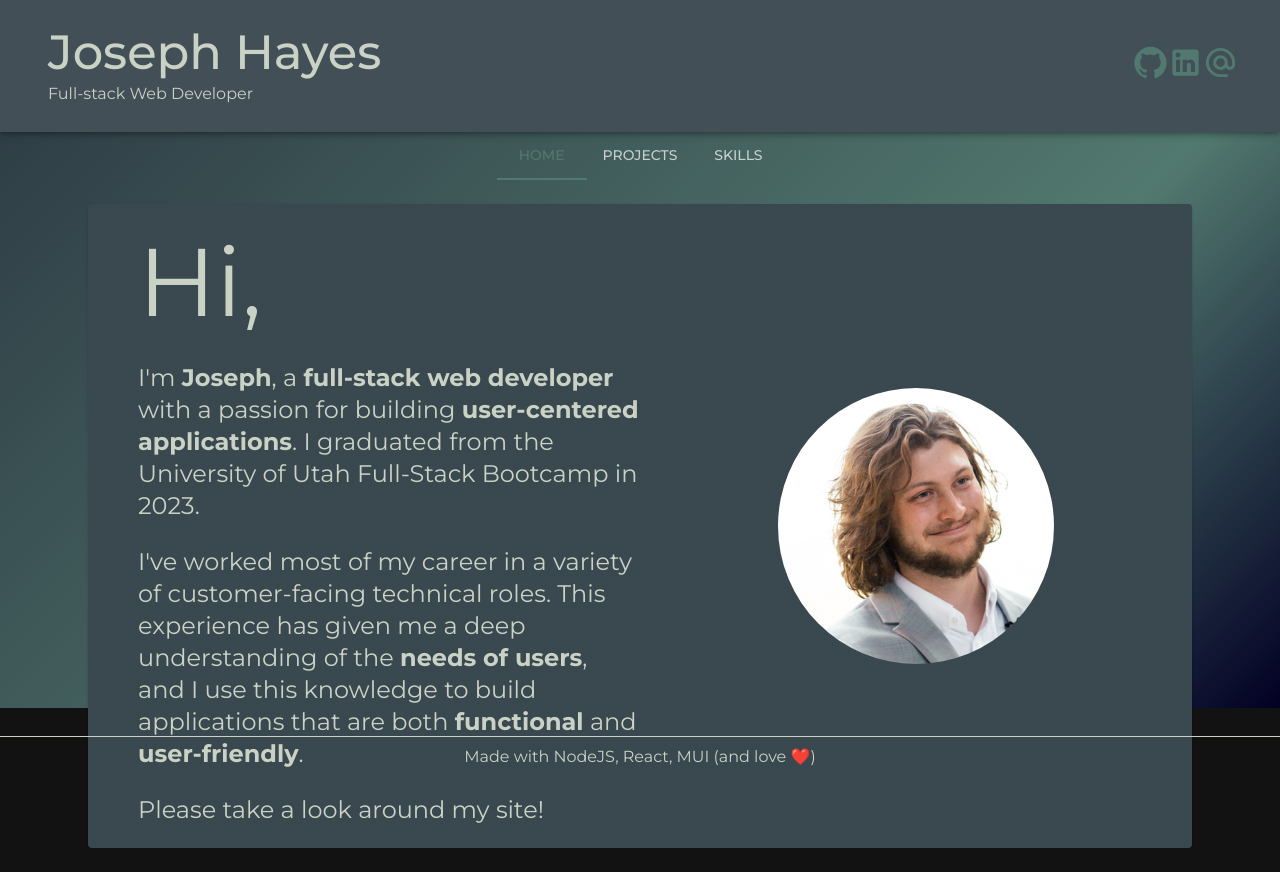
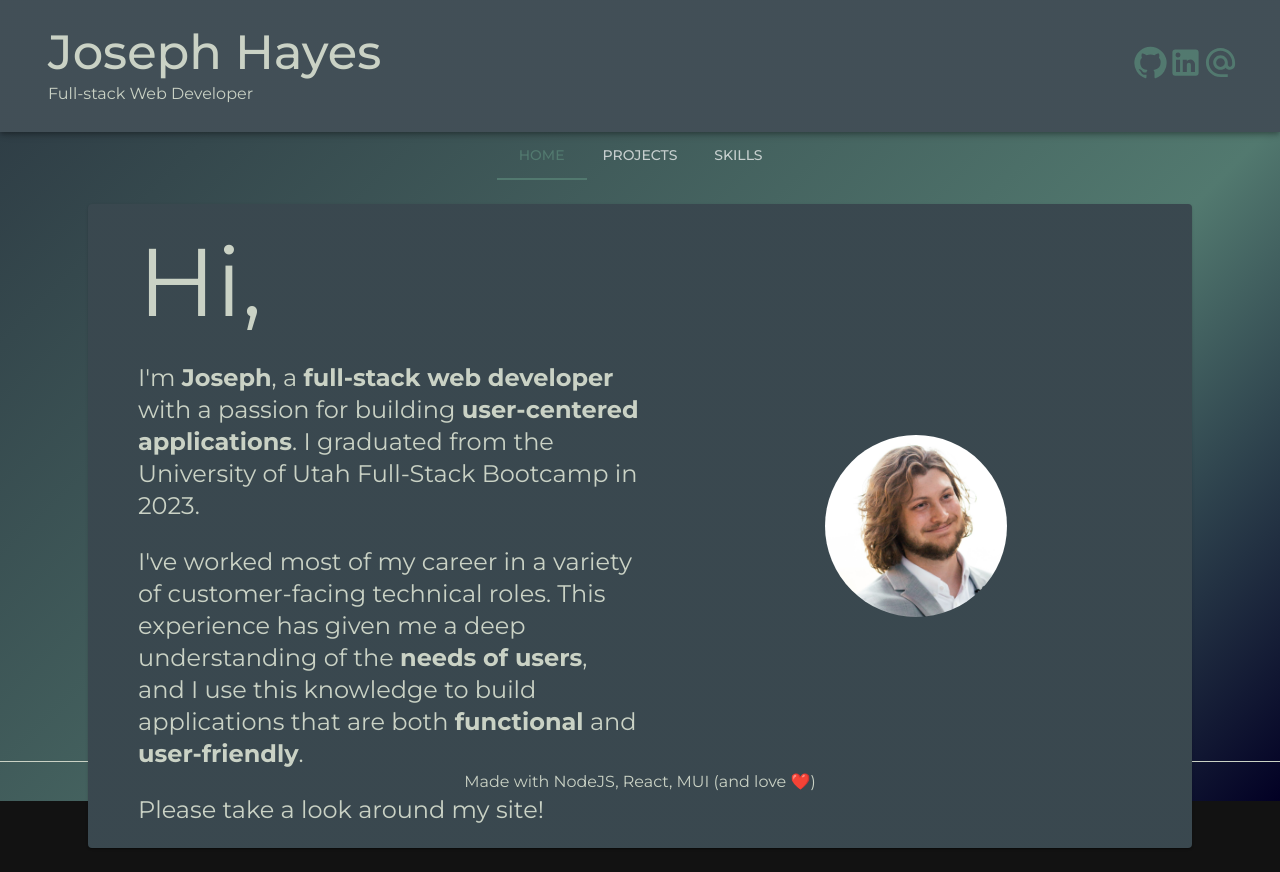
Before and after one commit to josephehayes/React-Portfolio, a React (Create React App) app in the folder client/: page / in a window 1280 px wide. Before the commit the page ends 848 px from the top, so only its background shows below. Built offline with nearby package versions, Linux system fonts and the light colour scheme.

Commit message:
Fix positioning on Main and Footer

```diff
--- a/client/src/App.css
+++ b/client/src/App.css
@@ -6,8 +6,22 @@
     --hov: #CAD2C5;
 }
 
+.gridMain {
+  height: 100%;
+}
+
+.gridFooter {
+  /* position: fixed;
+  bottom: 0; */
+  width: 100%;
+  max-height: 10vh;
+  margin: 0;
+  bottom: 0;
+}
+
 .bodyWrapper {
     width: 100%;
+    flex-grow: 2;
     -webkit-animation: bg-pan-left 8s cubic-bezier(0.645, 0.045, 0.355, 1.000) infinite;
     animation: bg-pan-left 8s cubic-bezier(0.645, 0.045, 0.355, 1.000) infinite;
     background: rgb(2, 0, 36);
--- a/client/src/App.js
+++ b/client/src/App.js
@@ -1,5 +1,5 @@
 import './App.css';
-import React from 'react';
+import React, { useRef, useEffect, useState } from 'react';
 import { ThemeProvider, CssBaseline } from '@mui/material';
 import theme from "./styles/theme";
 import Header from './components/header';
@@ -7,24 +7,32 @@ import { Grid } from '@mui/material';
 import MainTabs from './components/tabPanel';
 import Footer from './components/footer';
 
+function App() {
 
+  const [headHeight, setHeadHeight] = useState(0);
+  const [footHeight, setFootHeight] = useState(0);
+  const headRef = useRef(null);
+  const footRef = useRef(null);
 
-function App() {
+  useEffect(() => {
+    setHeadHeight(headRef.current.clientHeight);
+    setFootHeight(footRef.current.clientHeight)
+  }, []);
 
   return (
     <ThemeProvider theme={theme}>
       <CssBaseline />
-      <Grid container spacing={0} rowSpacing={0} height={'100%'} width={'100%'}>
-        <Grid item xs={12}>
-          <Header />
+      <Grid container rowSpacing={0} minHeight={'100vh'} width={'100%'} alignContent={'flex-start'} >
+        <Grid item xs={12} className='gridHeader'>
+          <Header ref={headRef} />
         </Grid>
-        <div className='bodyWrapper'>
-        <Grid item xs={12}>
-          <MainTabs  />
-        </Grid>
-        <Grid item xs={12}>
-          <Footer />
-        </Grid>
+        <div className='bodyWrapper' >
+          <Grid item xs={12} className='gridMain' height={`calc(100vh - ${headHeight}px - ${footHeight}px)`}>
+            <MainTabs />
+          </Grid>
+          <Grid item xs={12} className='gridFooter'>
+            <Footer ref={footRef} />
+          </Grid>
         </div>
       </Grid>
     </ThemeProvider>
--- a/client/src/components/footer.js
+++ b/client/src/components/footer.js
@@ -1,11 +1,11 @@
-import React from 'react';
+import React, { forwardRef } from 'react';
 import { Typography, Box } from '@mui/material';
 
-const Footer = () => {
+const Footer = forwardRef((props, ref) => {
     return (
         <Box
             sx={{
-                position: 'absolute',
+                // position: 'absolute',
                 width: '100%',
                 height: '2.5rem',
                 display: 'flex',
@@ -13,17 +13,17 @@ const Footer = () => {
                 alignItems: 'center',
                 borderTop: 1,
                 borderColor: 'divider',
-                mb: 3,
                 pt: 3,
                 padding: 0,
                 bottom: 0,
             }}
+            ref={ref}
         >
             <Typography>
                 Made with NodeJS, React, MUI (and love ❤️)
             </Typography>
         </Box>
     );
-}
+});
 
 export default Footer;
--- a/client/src/components/header.js
+++ b/client/src/components/header.js
@@ -1,4 +1,4 @@
-import React from 'react';
+import React, { forwardRef } from 'react';
 import theme from '../styles/theme';
 import AppBar from '@mui/material/AppBar';
 import Toolbar from '@mui/material/Toolbar';
@@ -6,9 +6,9 @@ import { Box, Typography, Grid, Link, Tooltip } from '@mui/material';
 import { GitHub, AlternateEmail, LinkedIn } from '@mui/icons-material';
 //Twitter removed
 
-const Header = () => {
+const Header = forwardRef((props, ref) => {
     return (
-        <AppBar position="sticky">
+        <AppBar position="sticky" ref={ref}>
             <Box>
                 <Toolbar sx={{ my: 3, mx: 3 }}>
                     <Grid
@@ -60,6 +60,6 @@ const Header = () => {
             </Box>
         </AppBar>
     );
-}
+});
 
 export default Header;
--- a/client/src/components/home.js
+++ b/client/src/components/home.js
@@ -5,7 +5,7 @@ const Home = forwardRef((props, ref) => {
     const { style } = props;
 
     return (
-        <Box ref={ref} style={style} sx={{ width: '100%', height: '60vh' }}>
+        <Box ref={ref} style={style} sx={{ width: '100%', height: '100%' }}>
             <Paper sx={{ minHeight: '100%' }}>
                 <Grid container sx={{ paddingTop: '2%', paddingBottom: '2%' }}>
                     <Grid item xs={6} sx={{ paddingLeft: '50px' }}>
@@ -34,9 +34,8 @@ const Home = forwardRef((props, ref) => {
                         <Box
                             component="img"
                             sx={{
-                                width: '50%',
+                                width: '33%',
                                 height: 'auto',
-                                maxWidth: '50%',
                                 borderRadius: '50%'
                             }}
                             alt="Pic of me"
--- a/client/src/components/tabPanel.js
+++ b/client/src/components/tabPanel.js
@@ -57,7 +57,7 @@ function MainTabs() {
   };
 
   return (
-    <Box className='tabcont' sx={{ width: '100%', padding: 0, minHeight: '100%' }}>
+    <Box className='tabcont' sx={{ width: '100%', padding: 0, height: '100%' }}>
       <Box sx={{ display: 'flex', justifyContent: 'center', alignItems: 'center',
       // paddingBottom: '5px', marginTop: '5px'
       }}>
```
